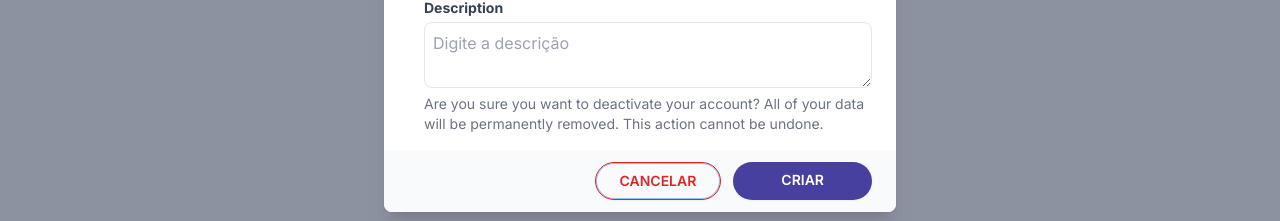
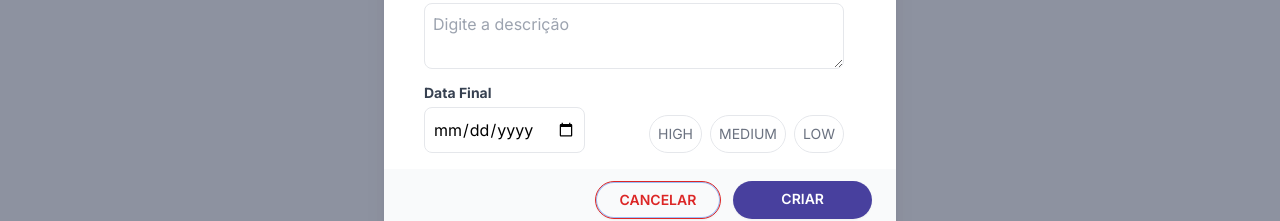
Before and after one commit to Miguel-ectil/Project-Kanban, a Next.js app: page / in a window 1280 px wide. Both pictures are taken after a click on the button "+ Novo Card". Shown: the part 364-585 px from the top of the page. Built offline with nearby package versions, Linux system fonts and the light colour scheme; no server answers.

Commit message:
[ADD] Melhorando

```diff
--- a/src/components/newCard.tsx
+++ b/src/components/newCard.tsx
@@ -59,17 +59,27 @@ export default function NewCard({ onClose }: any) {
                           // cols="46" rows="2"
                         >
                         </textarea>
-                        <div className='flex space-x-2'>
-                          {/* <input
+                        <label className="block text-gray-700 text-sm font-bold mb-1 mt-2" htmlFor="Descrição">
+                          Data Final
+                        </label>
+                        <div className='flex space-x-16'>
+                          <input
                             type="date"
                             placeholder='Selecione a data de entrega'
                             className='border p-2 rounded-lg flex '
-                          /> */}
+                          />
                           <div>
-                            <p className="text-sm text-gray-500">
-                            Are you sure you want to deactivate your account? All of your data will be permanently
-                            removed. This action cannot be undone.
-                            </p>
+                            <div className='flex space-x-2 mt-2'>
+                              <p className="p-2 border rounded-3xl text-sm text-gray-500">
+                                HIGH
+                              </p>
+                              <p className="p-2 border rounded-3xl text-sm text-gray-500">
+                                MEDIUM
+                              </p>
+                              <p className="p-2 border rounded-3xl text-sm text-gray-500">
+                                LOW
+                              </p>
+                            </div>
                           </div>
                         </div>
                       </div>
```
